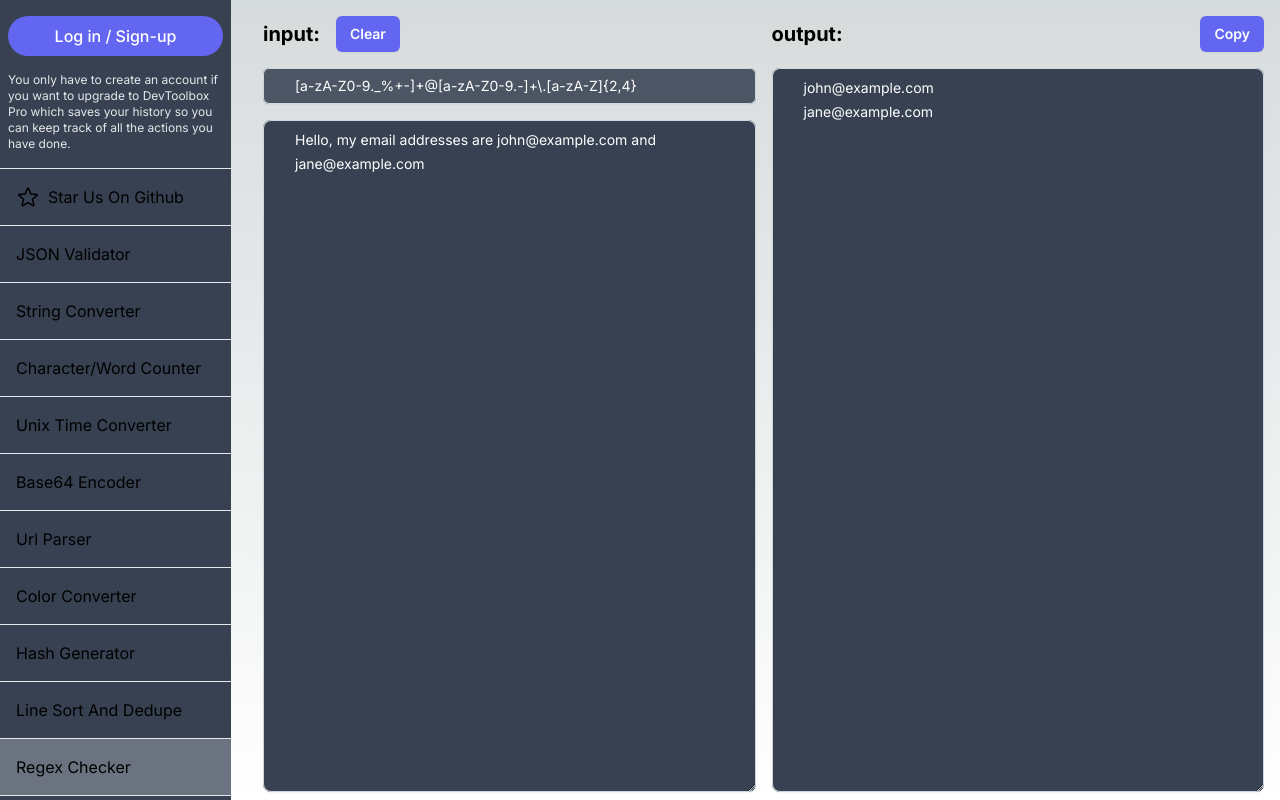
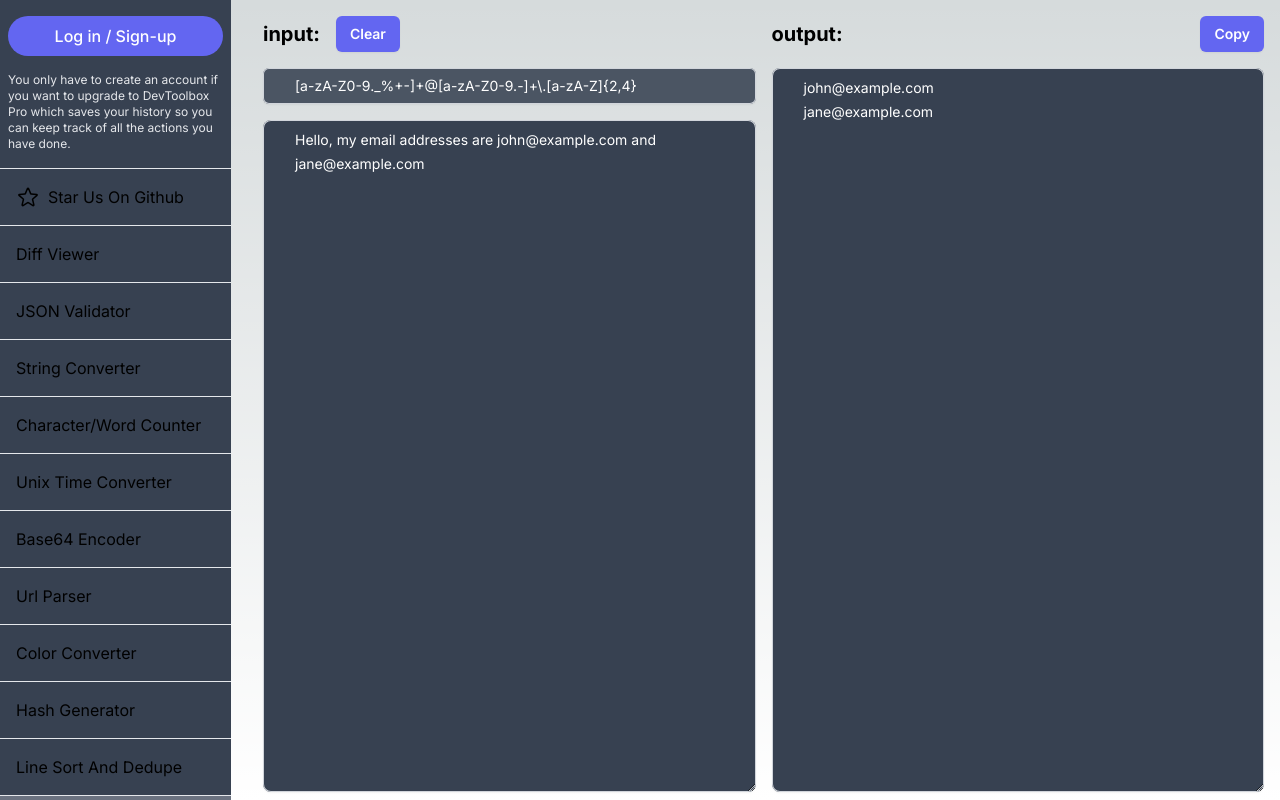
Before and after one commit to YourAverageTechBro/DevToolboxWeb, a Next.js app: page /tools/regex-checker in a window 1280 px wide. Built offline with nearby package versions, Linux system fonts and the light colour scheme; no server answers.

Commit message:
Update ToolList.tsx
Moved Diff viewer to top of the list

```diff
--- a/src/app/components/common/ToolList.tsx
+++ b/src/app/components/common/ToolList.tsx
@@ -12,6 +12,10 @@ export type ToolOption = {
   path: string;
 };
 export const toolList: ToolOption[] = [
+  {
+    name: "Diff Viewer",
+    path: "/tools/diff-viewer",
+  },
   {
     name: "JSON Validator",
     path: "/tools/json-validator",
@@ -51,10 +55,6 @@ export const toolList: ToolOption[] = [
   {
     name: "Regex Checker",
     path: "/tools/regex-checker",
-  },
-  {
-    name: "Diff Viewer",
-    path: "/tools/diff-viewer",
   },
 ];
 
```
